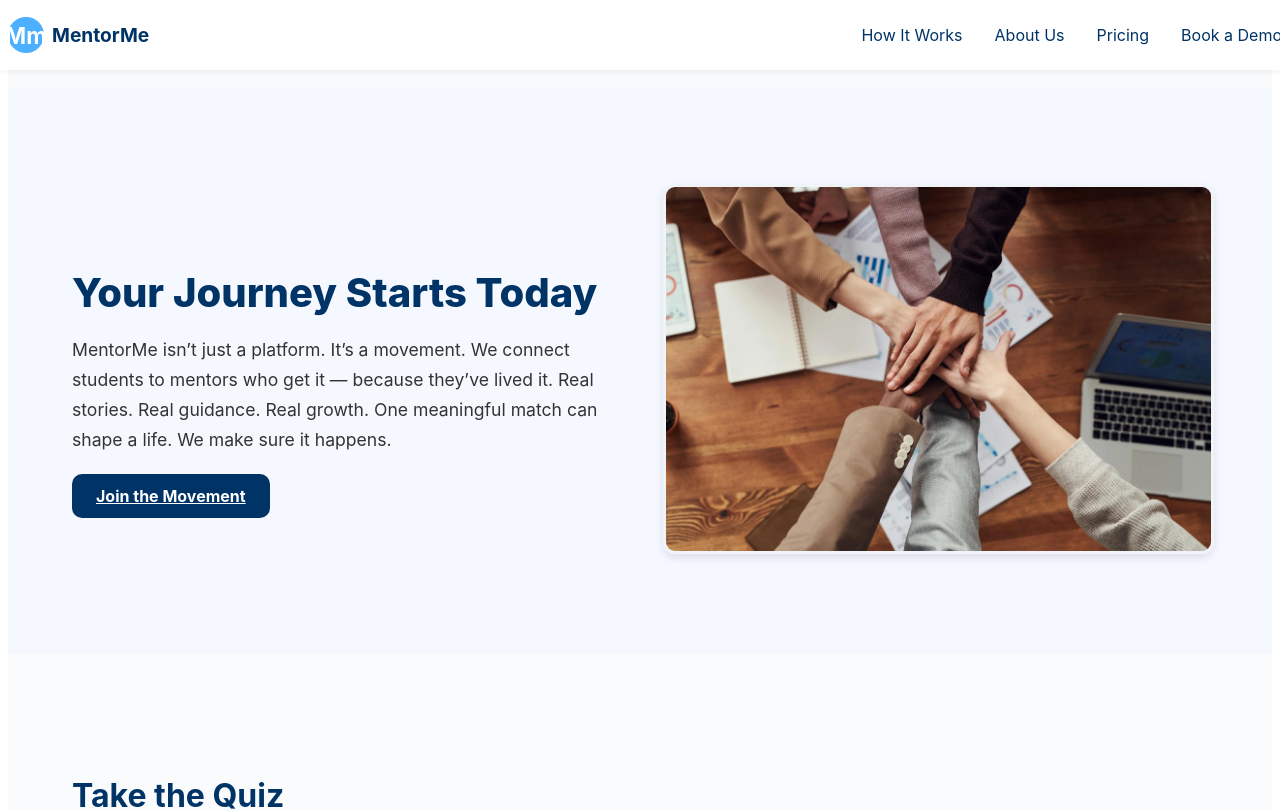
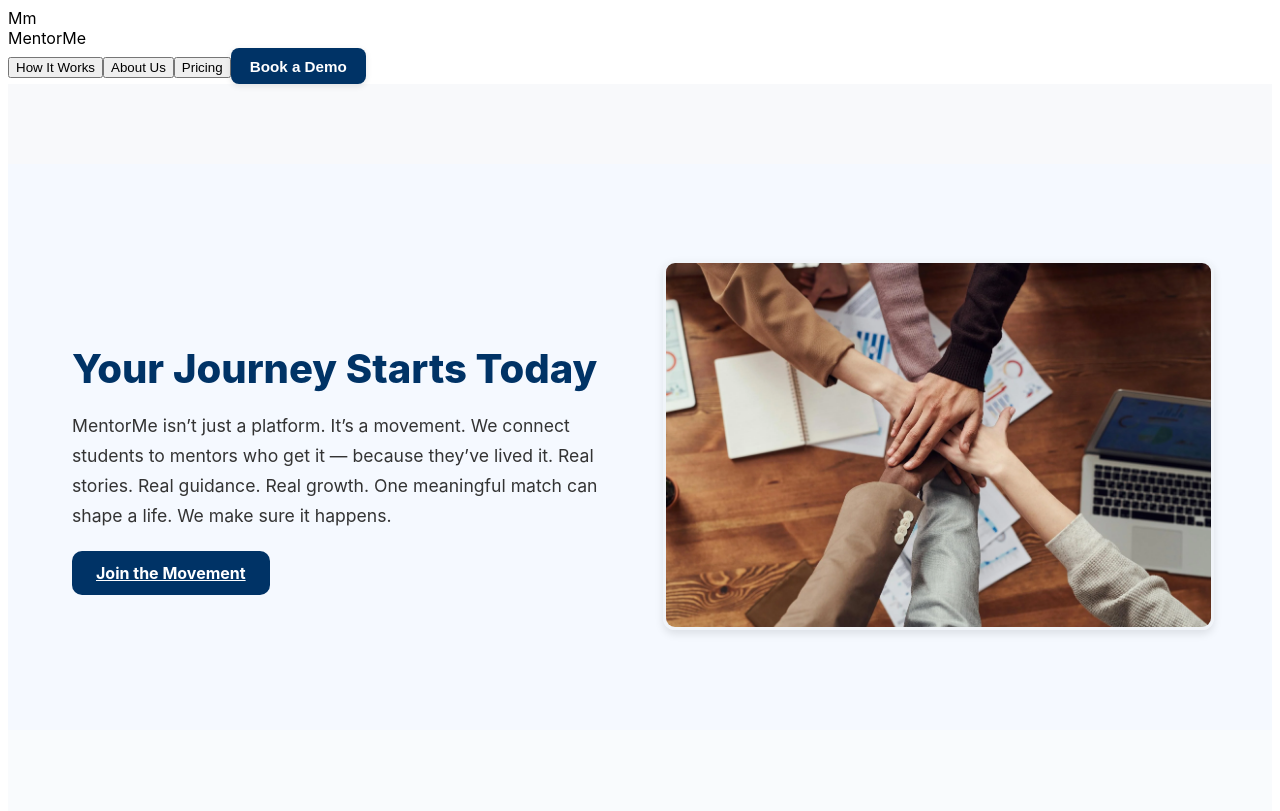
Before and after one commit to Rfitzgerald-svg/mentorme-frontend-, a React (Create React App) app: page / in a window 1280 px wide. Shown: the top 811 px of the page. Built offline with nearby package versions, Linux system fonts and the light colour scheme.

Commit message:
Update Navbar.css

```diff
--- a/src/components/Navbar.css
+++ b/src/components/Navbar.css
@@ -1,70 +1,16 @@
-.navbar {
-  position: fixed;
-  top: 0;
-  left: 0;
-  width: 100%;
-  height: 70px;
-  background-color: white;
-  box-shadow: 0 2px 6px rgba(0, 0, 0, 0.05);
-  display: flex;
-  justify-content: space-between;
-  align-items: center;
-  padding: 0 0.5rem;
-  z-index: 1000;
+.demo-button {
+  background-color: #003366;
+  color: white;
+  padding: 0.6rem 1.2rem;
+  border: none;
+  border-radius: 8px;
+  font-weight: 600;
+  font-size: 0.95rem;
+  cursor: pointer;
+  transition: background-color 0.3s ease;
+  box-shadow: 0 2px 6px rgba(0, 0, 0, 0.1);
 }
 
-.nav-left {
-  display: flex;
-  align-items: center;
+.demo-button:hover {
+  background-color: #004080;
 }
-
-.logo {
-  background-color: #4CAFFF;
-  color: white;
-  font-weight: bold;
-  font-size: 1.4rem;
-  width: 36px;
-  height: 36px;
-  border-radius: 50%;
-  display: flex;
-  justify-content: center;
-  align-items: center;
-  margin-right: 0.5rem;
-}
-
-.nav-title {
-  font-size: 1.2rem;
-  font-weight: 700;
-  color: #003366;
-}
-
-.nav-right {
-  display: flex;
-  gap: 1.25rem;
-  align-items: center;
-  font-size: 1rem;
-  margin-left: auto;
-}
-
-.nav-right button {
-  background: none;
-  border: none;
-  font-family: inherit;
-  font-size: 1rem;
-  color: #003366;
-  cursor: pointer;
-}
-
-.nav-right button:hover {
-  color: #0077cc;
-}
-
-.cta-demo {
-  background-color: #ff6b6b;
-  color: white !important;
-  padding: 0.5rem 1.2rem;
-  border-radius: 8px;
-  font-weight: 600;
-  white-space: nowrap;
-  box-shadow: 0 2px 4px rgba(0, 0, 0, 0.1);
-}
```
